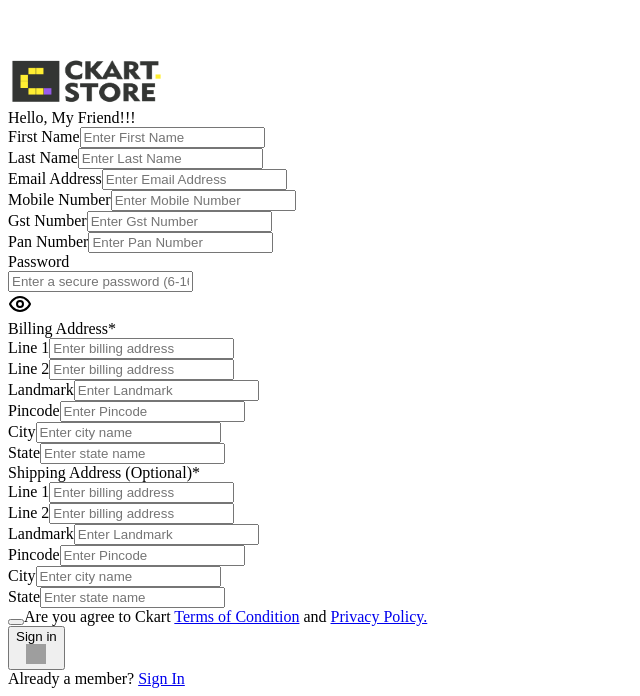
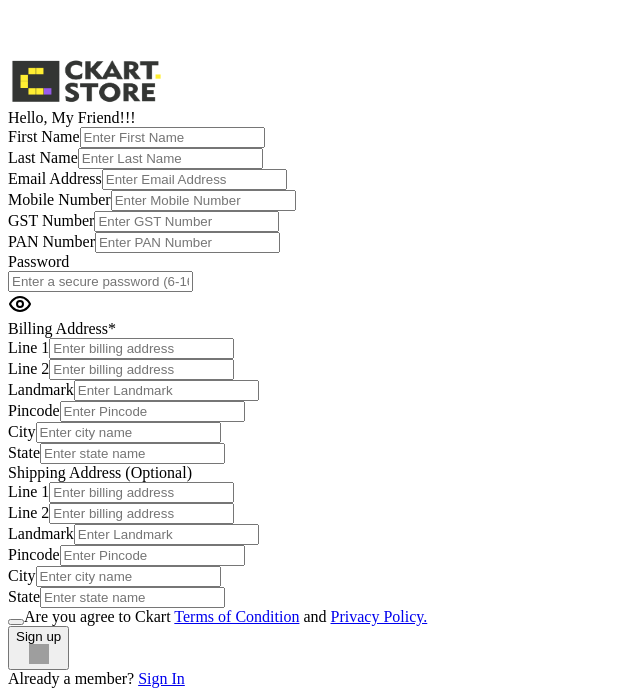
Before and after one commit to vaibhavnettyfy/Ckart, a Next.js app: page /SignupPage in a window 1280 px wide. Shown: the part 1955-2651 px from the top of the page, without its empty margins (0-640 px from the left). Built offline with nearby package versions, Linux system fonts and the light colour scheme; grey boxes are pictures that could not be loaded.

Commit message:
Typo mistake

```diff
--- a/src/pages/SignupPage.js
+++ b/src/pages/SignupPage.js
@@ -228,9 +228,9 @@ export default function SignupPage() {
                 />
               </div>
               <div className="col-span-2">
-                <Label htmlFor="">Gst Number</Label>
+                <Label htmlFor="">GST Number</Label>
                 <Input
-                  placeholder="Enter Gst Number"
+                  placeholder="Enter GST Number"
                   name="gstNo"
                   formik={formik}
                   max={30}
@@ -238,9 +238,9 @@ export default function SignupPage() {
                 />
               </div>
               <div className="col-span-2">
-                <Label htmlFor="">Pan Number</Label>
+                <Label htmlFor="">PAN Number</Label>
                 <Input
-                  placeholder="Enter Pan Number"
+                  placeholder="Enter PAN Number"
                   name="pancard"
                   formik={formik}
                   max={30}
@@ -388,7 +388,7 @@ export default function SignupPage() {
             </div>
             <div className="grid grid-cols-2 gap-3">
               <div className="text-base font-bold col-span-2">
-                Shipping Address (Optional)*
+                Shipping Address (Optional)
               </div>
               <div className="col-span-2">
                 <Label htmlFor="">Line 1</Label>
@@ -530,16 +530,14 @@ export default function SignupPage() {
                 disabled={loading}
                 onClick={() =>
                   termsConditionFlag
-                    ?
-                    formik.handleSubmit()
-                    :
-                    setTermsConditionFlagError(
+                    ? formik.handleSubmit()
+                    : setTermsConditionFlagError(
                         "You must agree to the Terms & Conditions and Privacy Policy."
                       )
                 }
               >
                 <div className="flex gap-2 items-center">
-                  <div>Sign in</div>
+                  <div>Sign up</div>
                   <Image
                     alt={""}
                     width={20}
```
Lines whose indentation alone changed are shown as unchanged.
